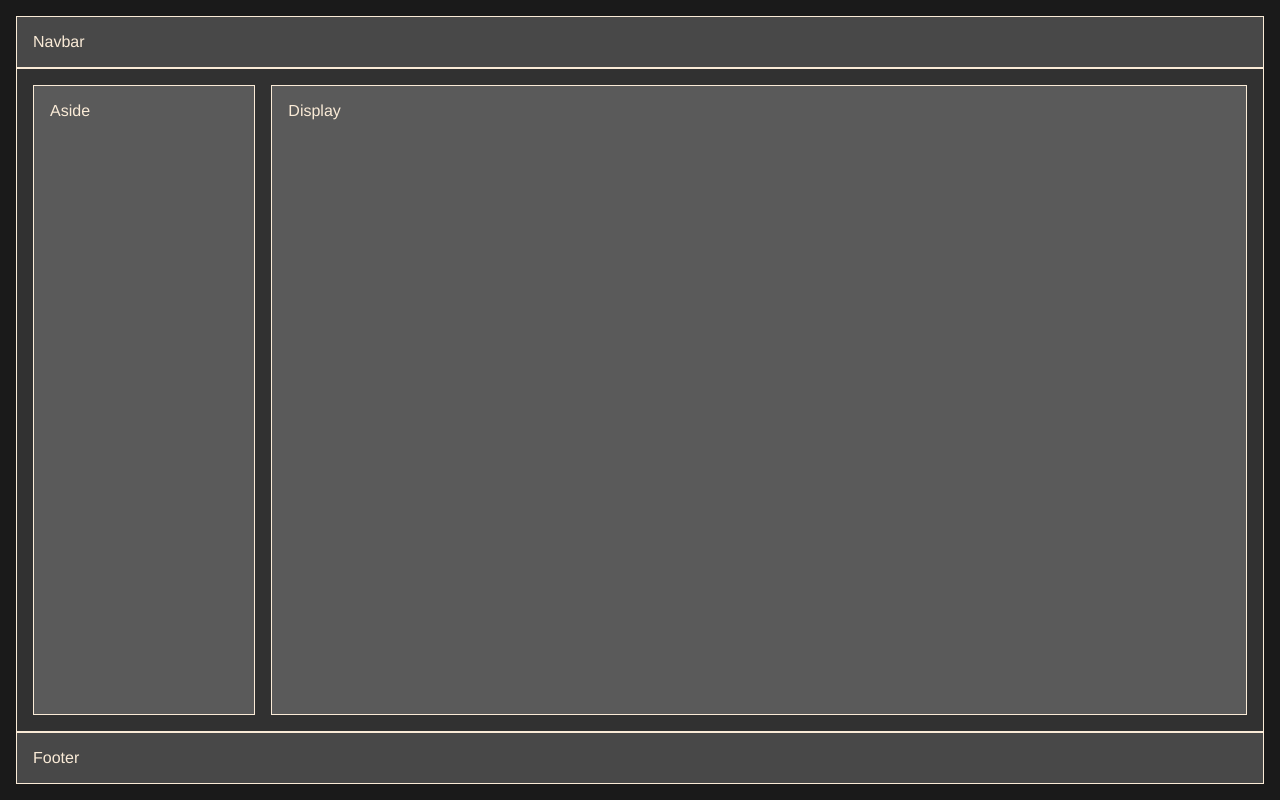
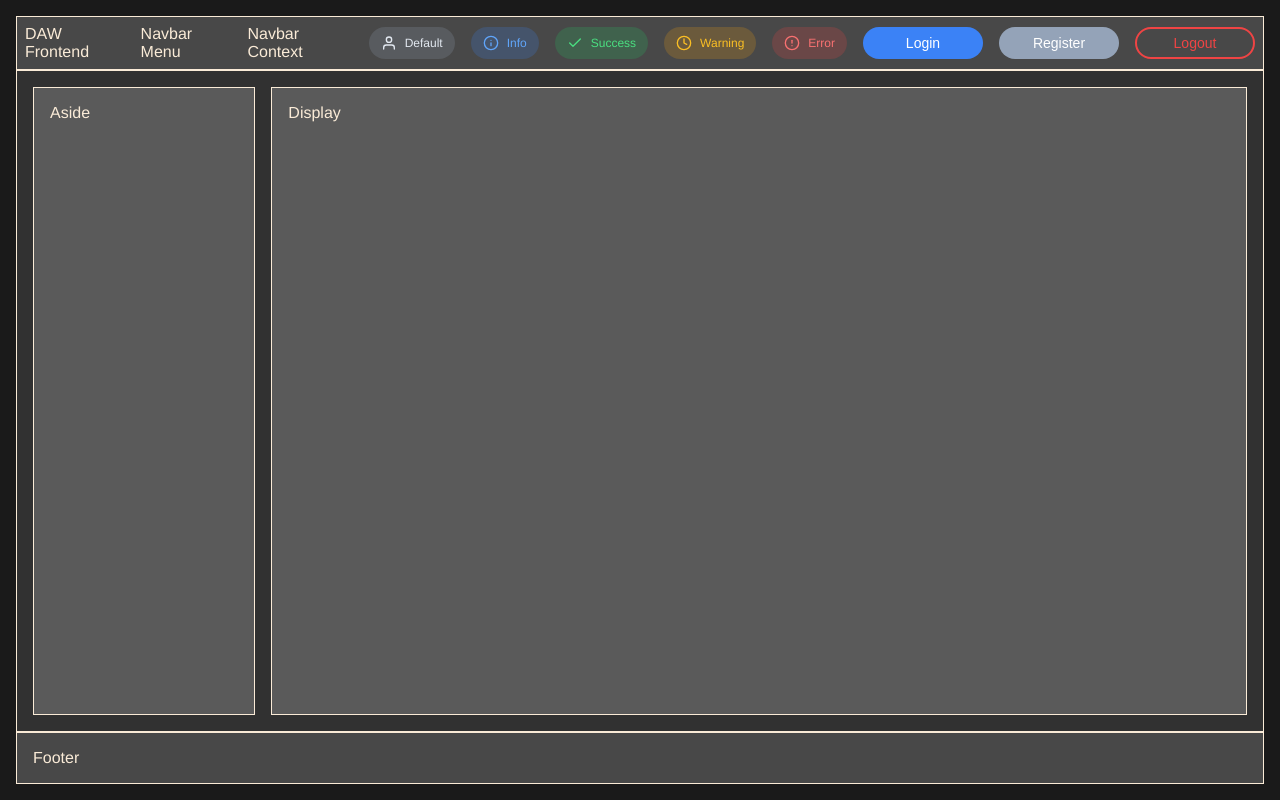
Before and after one commit to Ruben-Alvarez-Dev/daw_frontend, a React (Vite) app: page / in a window 1280 px wide. Built offline with nearby package versions, Linux system fonts and the light colour scheme.

Commit message:
Labels, Buttons and main Layout ready

```diff
--- a/package.json
+++ b/package.json
@@ -11,7 +11,8 @@
   },
   "dependencies": {
     "react": "^18.3.1",
-    "react-dom": "^18.3.1"
+    "react-dom": "^18.3.1",
+    "react-icons": "^5.4.0"
   },
   "devDependencies": {
     "@eslint/js": "^9.15.0",
--- a/src/components/layout/Navbar/Navbar.css
+++ b/src/components/layout/Navbar/Navbar.css
@@ -3,5 +3,26 @@
     background-color: rgba(255, 255, 255, 0.2);
     border: 1px solid antiquewhite;
     color: antiquewhite;
-    padding: 1rem;
+    display: flex;
+    justify-content: space-between;
+    align-items: center;
 }
+
+.navbar-brand {
+    margin: 0.5rem;
+    display: flex;
+    gap: 1rem;
+}
+
+.navbar-menu {
+    margin: 0.5rem;
+    display: flex;
+    gap: 1rem;
+}
+
+
+.navbar-auth {
+    margin: 0.5rem;
+    display: flex;
+    gap: 1rem;
+}
--- a/src/components/layout/Navbar/Navbar.jsx
+++ b/src/components/layout/Navbar/Navbar.jsx
@@ -1,10 +1,40 @@
-// src/components/layout/Navbar/Navbar.jsx
 import './Navbar.css'
+import Button from '../../ui/Button/Button'
+import Label from '../../ui/Label/Label'
+import { FiCheck, FiClock, FiAlertCircle, FiUser, FiInfo } from 'react-icons/fi'
 
 const Navbar = () => {
-  return (
-    <nav className="navbar">Navbar</nav>
-  )
+    return (
+      <nav className="navbar">
+        <div className="navbar-brand">
+          DAW Frontend
+        </div>
+        <div className="navbar-menu">Navbar Menu</div>
+        <div className="navbar-menu">Navbar Context</div>
+        <div className="navbar-auth">
+            <Label text="Default" variant="label-default" icon={<FiUser />} />
+            <Label text="Info" variant="label-info" icon={<FiInfo />} />
+            <Label text="Success" variant="label-success" icon={<FiCheck />} />
+            <Label text="Warning" variant="label-warning" icon={<FiClock />} />
+            <Label text="Error" variant="label-error" icon={<FiAlertCircle />} />
+          <Button
+            title="Login"
+            variant="primary"
+            onClick={() => console.log('login')}
+          />
+          <Button
+            title="Register"
+            variant="secondary"
+            onClick={() => console.log('register')}
+          />
+          <Button
+            title="Logout"
+            variant="delete"
+            onClick={() => console.log('logout')}
+          />
+        </div>
+      </nav>
+    )
 }
 
 export default Navbar
--- /dev/null
+++ b/src/components/ui/Button/Button.css
@@ -0,0 +1,88 @@
+.button {
+    padding: 0.35rem 1.25rem;  /* Reducida la altura */
+    min-width: 120px;         /* Ancho mínimo fijo para todos los botones */
+    border: 2px solid transparent;
+    cursor: pointer;
+    font-weight: 500;
+    font-size: 0.875rem;
+    border-radius: 9999px;
+    transition: all 0.3s ease;
+    display: inline-flex;
+    align-items: center;
+    justify-content: center;
+    gap: 0.5rem;
+    line-height: 1rem;
+    color: white;
+}
+
+.button[disabled] {
+    background: #2a2a2a !important;
+    border-color: transparent !important;
+    color: #666 !important;
+    cursor: not-allowed;
+    opacity: 0.6;
+}
+
+/* Variants */
+.primary {
+    background-color: #3b82f6;
+}
+
+.primary:hover:not(:disabled) {
+    color: #3b82f6;
+    background-color: transparent;
+    border-color: #3b82f6;
+}
+
+.secondary {
+    background-color: #94a3b8;  /* Color más claro para mejor contraste */
+}
+
+.secondary:hover:not(:disabled) {
+    color: #94a3b8;
+    background-color: transparent;
+    border-color: #94a3b8;
+}
+
+.success {
+    background-color: #10b981;
+}
+
+.success:hover:not(:disabled) {
+    color: #10b981;
+    background-color: transparent;
+    border-color: #10b981;
+}
+
+.warning {
+    background-color: #f59e0b;
+}
+
+.warning:hover:not(:disabled) {
+    color: #f59e0b;
+    background-color: transparent;
+    border-color: #f59e0b;
+}
+
+.danger {
+    background-color: #ef4444;
+}
+
+.danger:hover:not(:disabled) {
+    color: #ef4444;
+    background-color: transparent;
+    border-color: #ef4444;
+}
+
+.delete {
+    color: #ef4444;
+    background-color: transparent;
+    border-color: #ef4444;
+}
+
+.delete:hover:not(:disabled) {
+    color: black;
+    background-color: #ef4444;
+    border-color: #ef4444;
+    box-shadow: 0 0 10px rgba(239, 68, 68, 0.8);  /* Halo rojo */
+}
--- /dev/null
+++ b/src/components/ui/Button/Button.jsx
@@ -0,0 +1,23 @@
+import './Button.css'
+import PropTypes from 'prop-types'
+
+const Button = ({ title, variant = 'primary', onClick, disabled = false }) => {
+  return (
+    <button
+      className={`button ${variant}`}
+      onClick={onClick}
+      disabled={disabled}
+    >
+      {title}
+    </button>
+  )
+}
+
+Button.propTypes = {
+  title: PropTypes.string.isRequired,
+  variant: PropTypes.oneOf(['primary', 'secondary', 'success', 'warning', 'danger', 'delete']),
+  onClick: PropTypes.func,
+  disabled: PropTypes.bool
+}
+
+export default Button
--- /dev/null
+++ b/src/components/ui/Label/Label.css
@@ -0,0 +1,43 @@
+.label {
+    display: inline-flex;
+    align-items: center;
+    gap: 0.5rem;
+    padding: 0.35rem 0.75rem;
+    border-radius: 9999px;
+    font-size: 0.75rem;
+    font-weight: 500;
+    cursor: default;
+    user-select: none;
+}
+
+.label-icon {
+    display: inline-flex;
+    align-items: center;
+    font-size: 1rem;
+}
+
+/* Variants */
+.label-default {
+    background-color: rgba(148, 163, 184, 0.2);
+    color: #e2e8f0;
+}
+
+.label-info {
+    background-color: rgba(59, 130, 246, 0.2);
+    color: #60a5fa;
+}
+
+.label-success {
+    background-color: rgba(34, 197, 94, 0.2);
+    color: #4ade80;
+}
+
+.label-warning {
+    background-color: rgba(245, 158, 11, 0.2);
+    color: #fbbf24;
+}
+
+.label-error {
+    background-color: rgba(239, 68, 68, 0.2);
+    color: #f87171;
+}
--- /dev/null
+++ b/src/components/ui/Label/Label.jsx
@@ -0,0 +1,20 @@
+// Label.jsx
+import './Label.css'
+import PropTypes from 'prop-types'
+
+const Label = ({ text, variant = "default", icon }) => {
+  return (
+    <span className={`label ${variant}`}>
+      {icon && <span className="label-icon">{icon}</span>}
+      {text}
+    </span>
+  )
+}
+
+Label.propTypes = {
+  text: PropTypes.string.isRequired,
+  variant: PropTypes.oneOf(['label-default', 'label-info', 'label-success', 'label-warning', 'label-error']),
+  icon: PropTypes.element
+}
+
+export default Label
```
Also changed, not shown: 1 other file (tests, documents, lock files or other folders).
